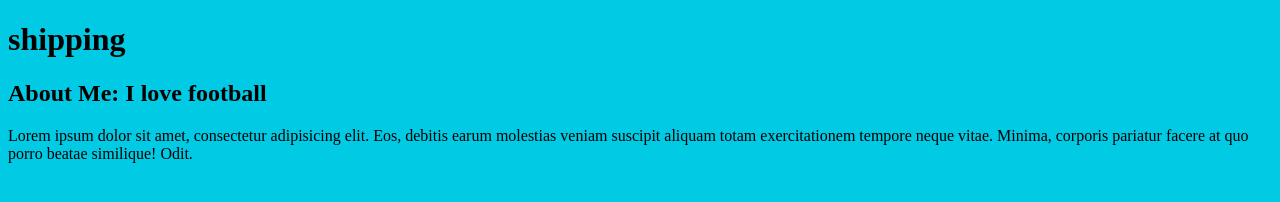
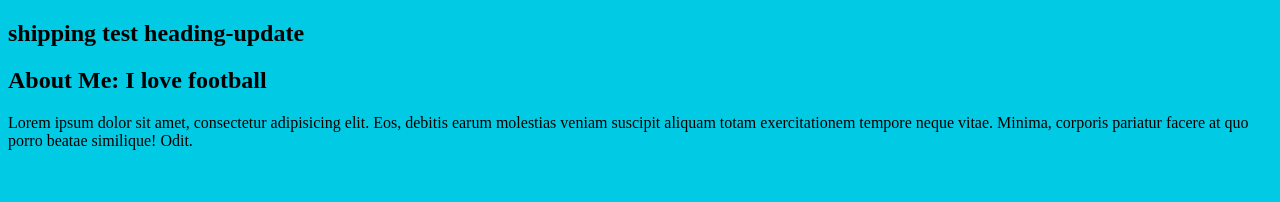
Before and after one commit to hassmedia/my_travels_plan, a plain HTML site: page index.html in a window 1280 px wide. Drawn offline with Linux system fonts and the light colour scheme.

Commit message:
On branch master Changes to be committed: 	modified:   index.html

```diff
--- a/index.html
+++ b/index.html
@@ -9,7 +9,7 @@
 </head>
 <body>
 <header>
-    <h1>shipping</h1>
+    <h2>shipping test heading-update</h2>
 </header>
     <script src="js/app.js"></script>
 
@@ -18,6 +18,7 @@
     football</h2>
 
 
+
     <p>Lorem ipsum dolor sit amet, consectetur adipisicing elit. Eos, debitis earum molestias veniam suscipit aliquam totam exercitationem tempore neque vitae. Minima, corporis pariatur facere at quo porro beatae similique! Odit.</p>
 </aside>
 </body>
```
